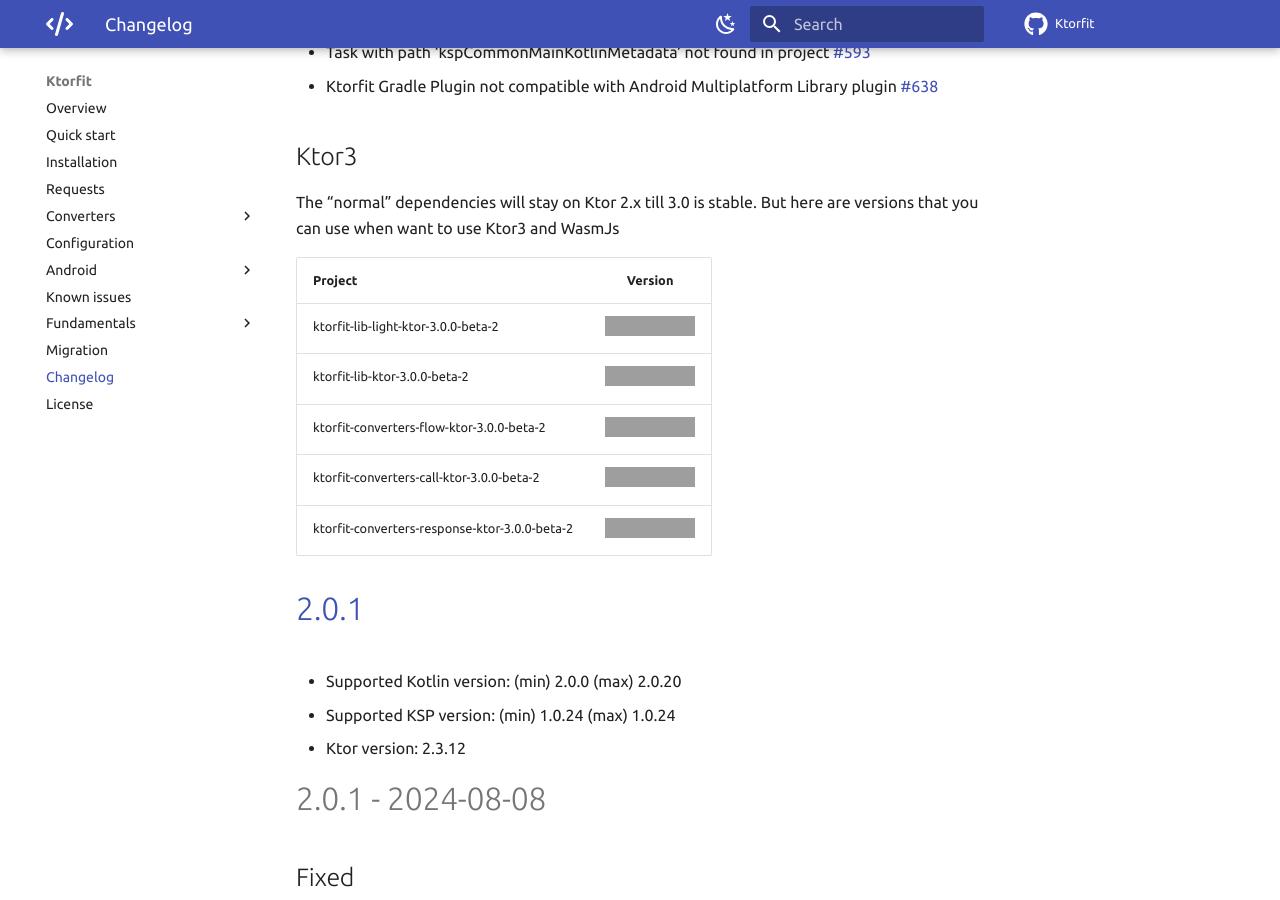
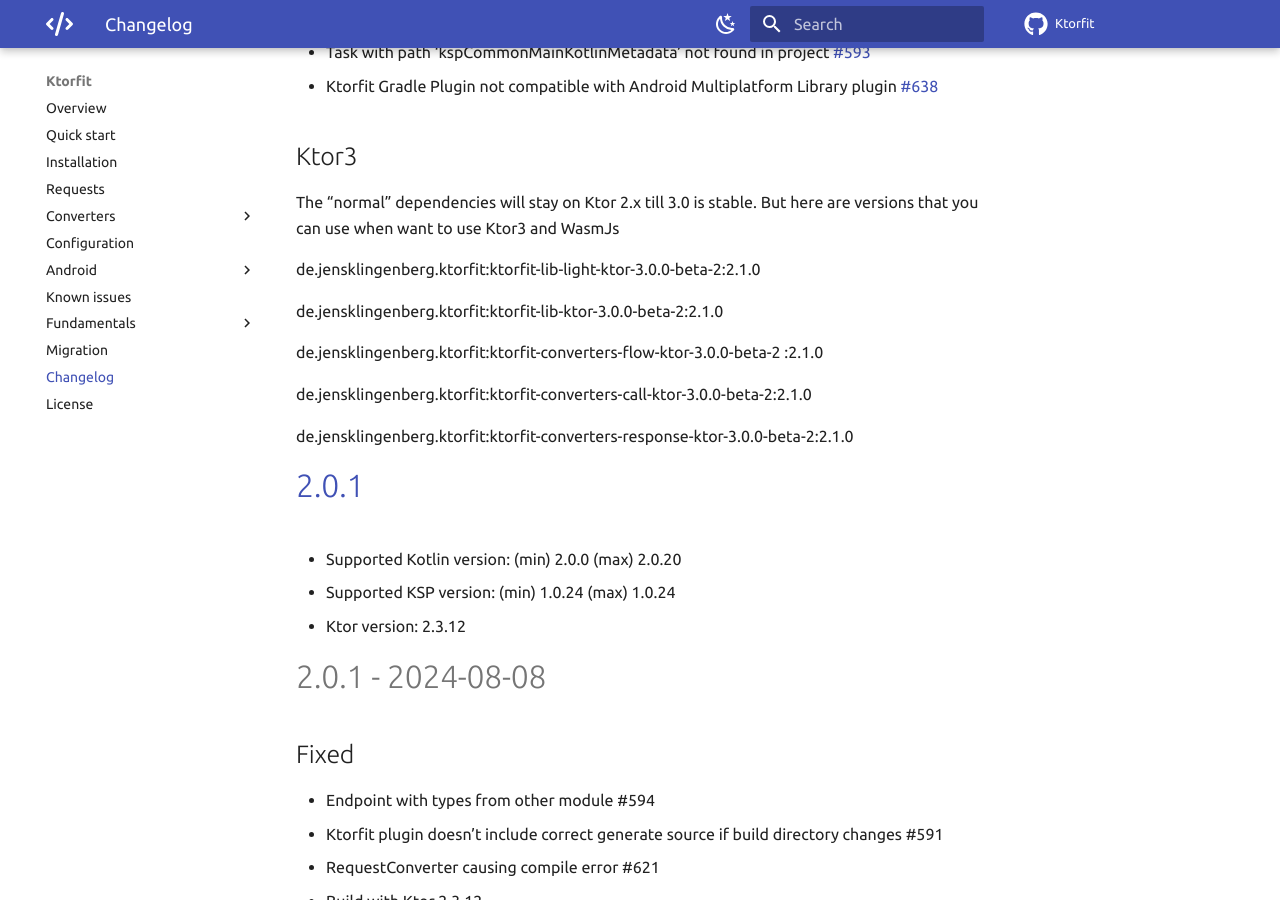
Before and after one commit to Foso/Ktorfit, an MkDocs documentation site: the page built from docs/CHANGELOG.md, in a window 1280 px wide and 900 px high, scrolled down 883 px. Built offline with MkDocs 1.6.1 and Material for MkDocs 9.7.7, drawn with Linux system fonts in a browser that asks for light colours; comment, search, counter and statistics services are not loaded; grey boxes are pictures that could not be loaded.

Commit message:
Release 2.1.0

```diff
--- a/docs/CHANGELOG.md
+++ b/docs/CHANGELOG.md
@@ -25,17 +25,18 @@
 - Task with path 'kspCommonMainKotlinMetadata' not found in project [#593](https://github.com/Foso/Ktorfit/issues/593)
 - Ktorfit Gradle Plugin not compatible with Android Multiplatform Library plugin [#638](https://github.com/Foso/Ktorfit/issues/638)
 
-
 ## Ktor3
 The "normal" dependencies will stay on Ktor 2.x till 3.0 is stable. But here are versions that you can use when want to use Ktor3 and WasmJs
 
-| Project                                       |                                                                                                                       Version                                                                                                                       |
-|-----------------------------------------------|:---------------------------------------------------------------------------------------------------------------------------------------------------------------------------------------------------------------------------------------------------:|
-| ktorfit-lib-light-ktor-3.0.0-beta-2           |           [![Maven Central](https://img.shields.io/maven-central/v/de.jensklingenberg.ktorfit/ktorfit-lib-light-ktor-3.0.0-beta-2)](https://central.sonatype.com/artifact/de.jensklingenberg.ktorfit/ktorfit-lib-light-ktor-3.0.0-beta-2)           |
-| ktorfit-lib-ktor-3.0.0-beta-2                 |                 [![Maven Central](https://img.shields.io/maven-central/v/de.jensklingenberg.ktorfit/ktorfit-lib-ktor-3.0.0-beta-2)](https://central.sonatype.com/artifact/de.jensklingenberg.ktorfit/ktorfit-lib-ktor-3.0.0-beta-2)                 |
-| ktorfit-converters-flow-ktor-3.0.0-beta-2     |     [![Maven Central](https://img.shields.io/maven-central/v/de.jensklingenberg.ktorfit/ktorfit-converters-flow-ktor-3.0.0-beta-2)](https://central.sonatype.com/artifact/de.jensklingenberg.ktorfit/ktorfit-converters-flow-ktor-3.0.0-beta-2)     |
-| ktorfit-converters-call-ktor-3.0.0-beta-2     |     [![Maven Central](https://img.shields.io/maven-central/v/de.jensklingenberg.ktorfit/ktorfit-converters-call-ktor-3.0.0-beta-2)](https://central.sonatype.com/artifact/de.jensklingenberg.ktorfit/ktorfit-converters-call-ktor-3.0.0-beta-2)     |
-| ktorfit-converters-response-ktor-3.0.0-beta-2 | [![Maven Central](https://img.shields.io/maven-central/v/de.jensklingenberg.ktorfit/ktorfit-converters-response-ktor-3.0.0-beta-2)](https://central.sonatype.com/artifact/de.jensklingenberg.ktorfit/ktorfit-converters-response-ktor-3.0.0-beta-2) |
+de.jensklingenberg.ktorfit:ktorfit-lib-light-ktor-3.0.0-beta-2:2.1.0
+
+de.jensklingenberg.ktorfit:ktorfit-lib-ktor-3.0.0-beta-2:2.1.0
+
+de.jensklingenberg.ktorfit:ktorfit-converters-flow-ktor-3.0.0-beta-2 :2.1.0
+
+de.jensklingenberg.ktorfit:ktorfit-converters-call-ktor-3.0.0-beta-2:2.1.0
+
+de.jensklingenberg.ktorfit:ktorfit-converters-response-ktor-3.0.0-beta-2:2.1.0
 
 # [2.0.1]()
 
```
